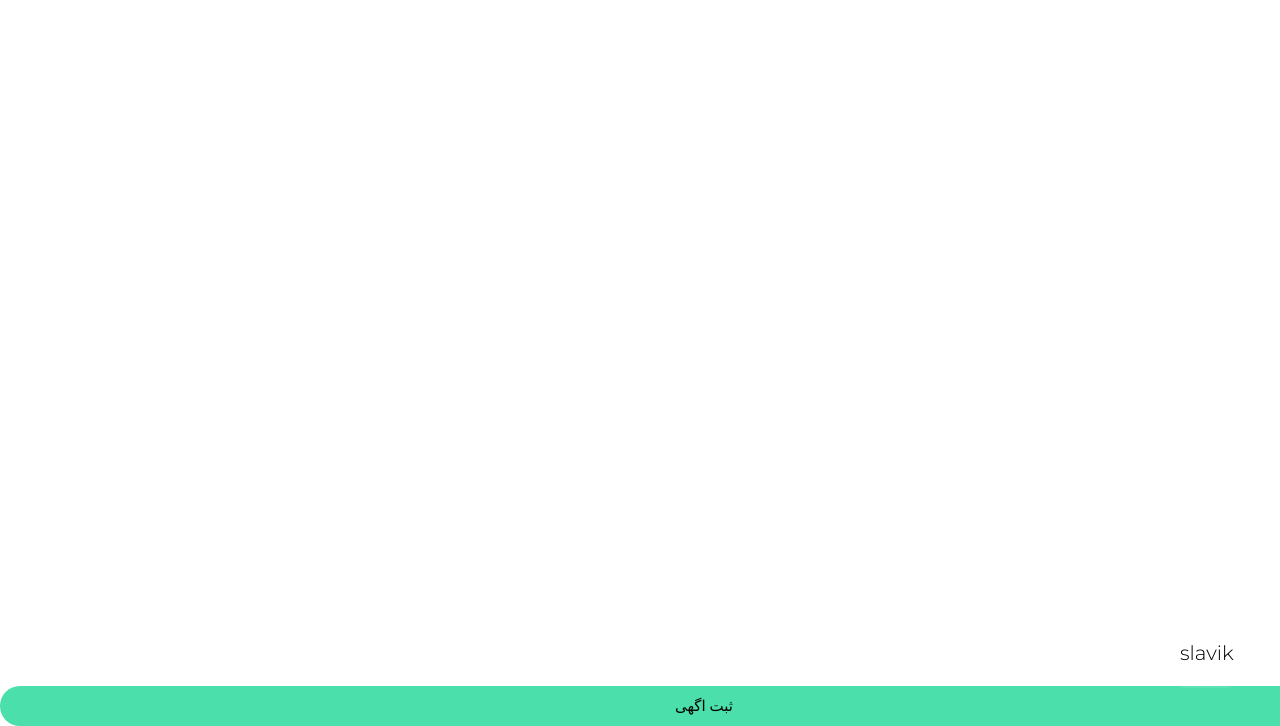
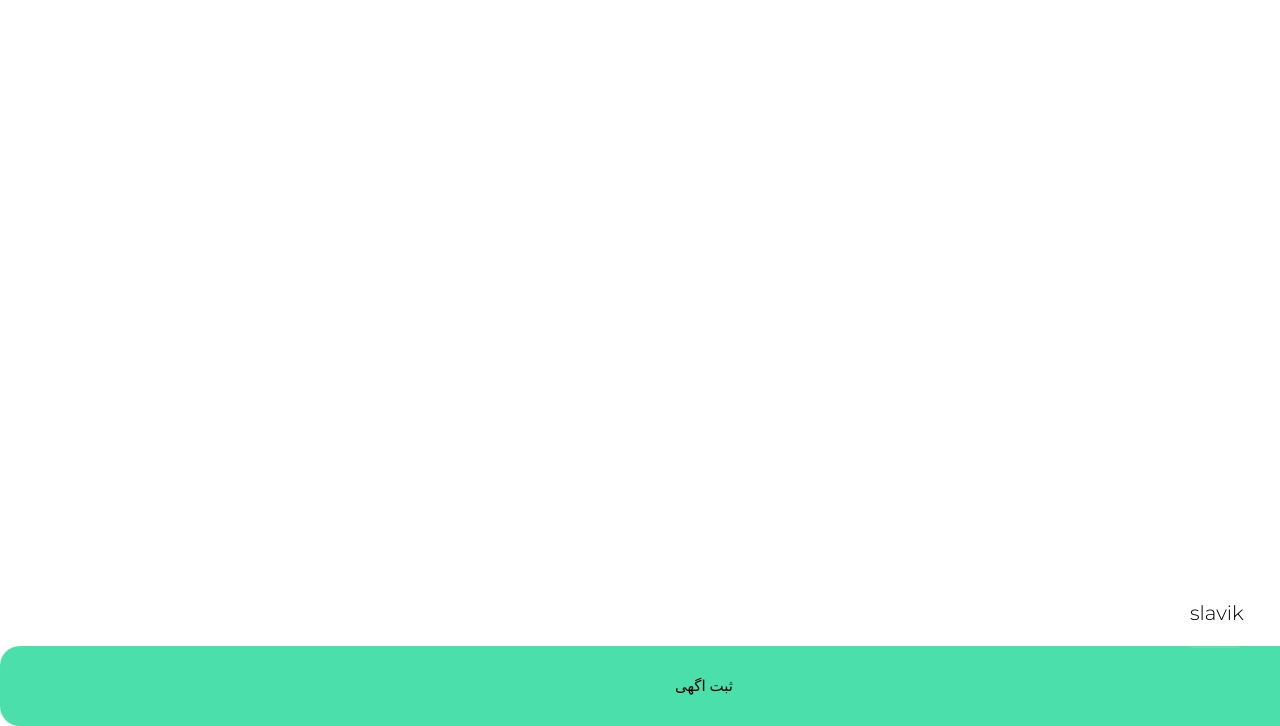
Before and after one commit to 3alehi/hematsafa, a plain HTML site: page index.html in a window 1280 px wide. Shown: the part 74-800 px from the top of the page. Drawn offline with nearby package versions, Linux system fonts and the light colour scheme.

Commit message:
Update style.css

```diff
--- a/style.css
+++ b/style.css
@@ -525,8 +525,8 @@ body.light .switch-wrap p span:nth-child(1):before {
 
 .link-to-portfolio {
 	  position: fixed;
-    bottom: 40px;
-    right: 50px;
+    bottom: 80px;
+    right: 40px;
     z-index: 200;
     cursor: pointer;
     width: 50px;
@@ -555,10 +555,10 @@ body.light .switch-wrap p span:nth-child(1):before {
 }
 #btn{
 	width: 110%;
-	height: 40px;
+	height: 80px;
 	border: none;
 	border-radius: 20px;
-
+	outline: none;
 
 
 
```
